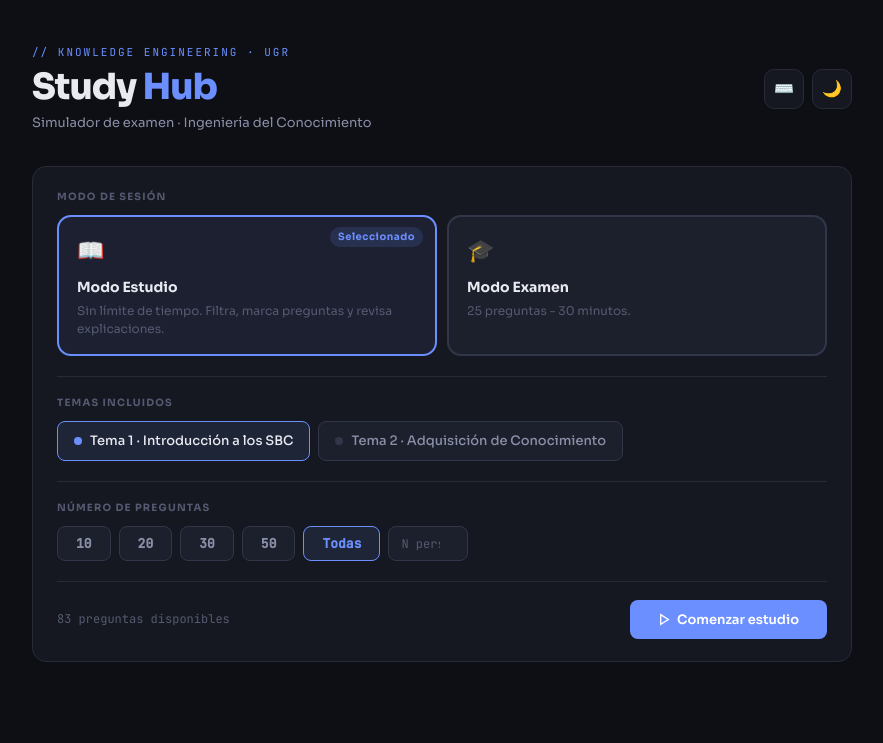
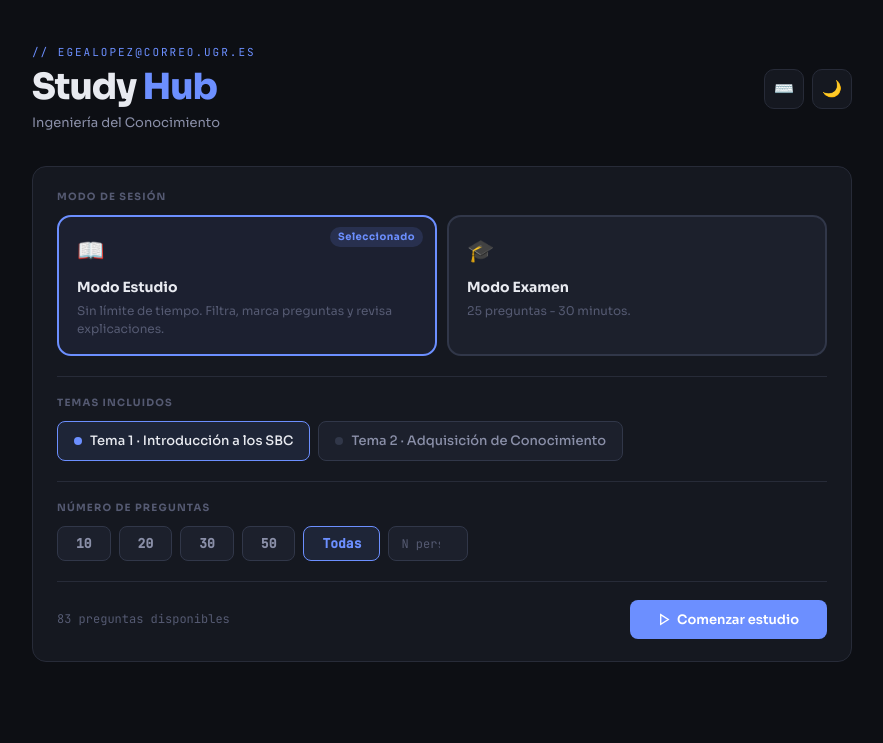
Before and after one commit to a-egealopez/web-quiz, a plain HTML site: page index.html in a window 1280 px wide. Shown: the top 743 px of the page, without its empty margins (198-1081 px from the left). Drawn offline with Linux system fonts and the light colour scheme.

Commit message:
Fix: Contacto

```diff
--- a/index.html
+++ b/index.html
@@ -244,9 +244,9 @@
 
   <header>
     <div class="header-left">
-      <span class="htag">// knowledge engineering · ugr</span>
+      <span class="htag">// egealopez@correo.ugr.es</span>
       <h1>Study <span>Hub</span></h1>
-      <p>Simulador de examen · Ingeniería del Conocimiento</p>
+      <p>Ingeniería del Conocimiento</p>
     </div>
     <div class="header-actions">
       <button class="icon-btn" id="btnHelp" title="Atajos de teclado">⌨️</button>
```
